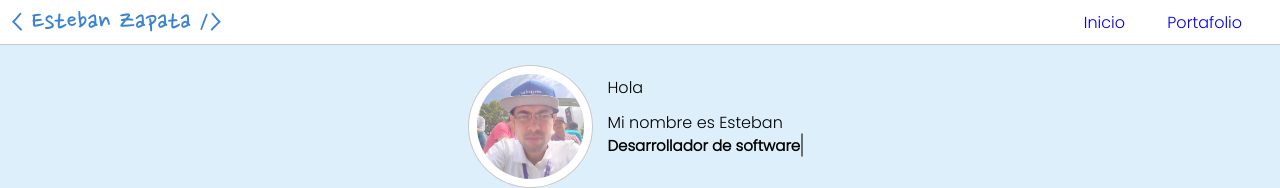
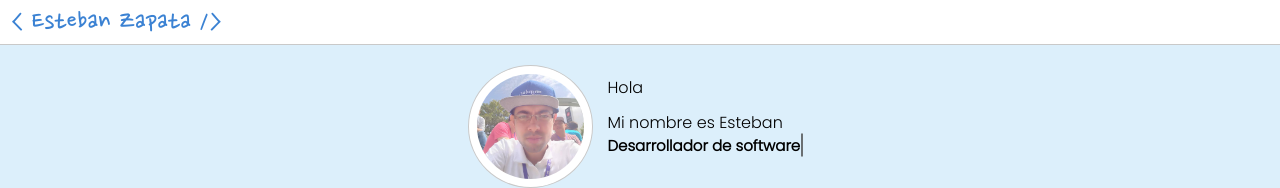
Before and after one commit to jestebanzapata/jestebanzapata.github.io, a plain HTML site: page index.html in a window 1280 px wide. Shown: the top 188 px of the page. Drawn offline with Linux system fonts and the light colour scheme; a web font is replaced by a local one.

Commit message:
hide navbar

```diff
--- a/index.html
+++ b/index.html
@@ -13,14 +13,14 @@
     <header class="header-container">
         <span>< Esteban Zapata /></span>
 
-        <ul class="header-container__navbar">
+        <!-- <ul class="header-container__navbar">
             <li>
                 <a href="/">Inicio</a>
             </li>
             <li>
                 <a href="http://">Portafolio</a>
             </li>
-        </ul>
+        </ul> -->
     </header>
 
     <main>
```
